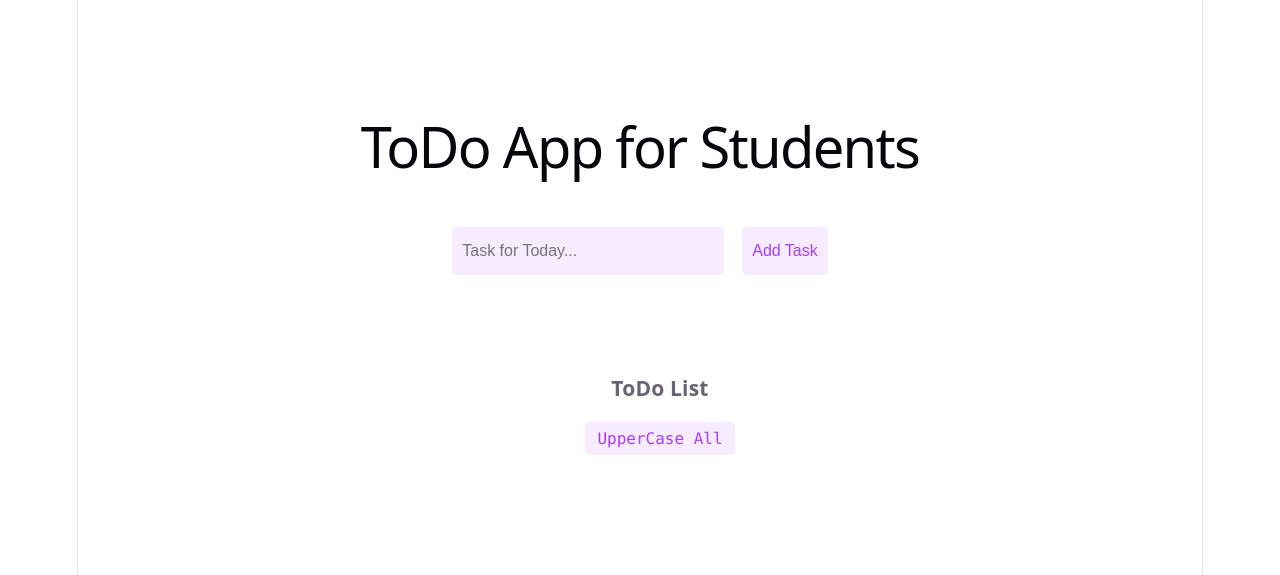
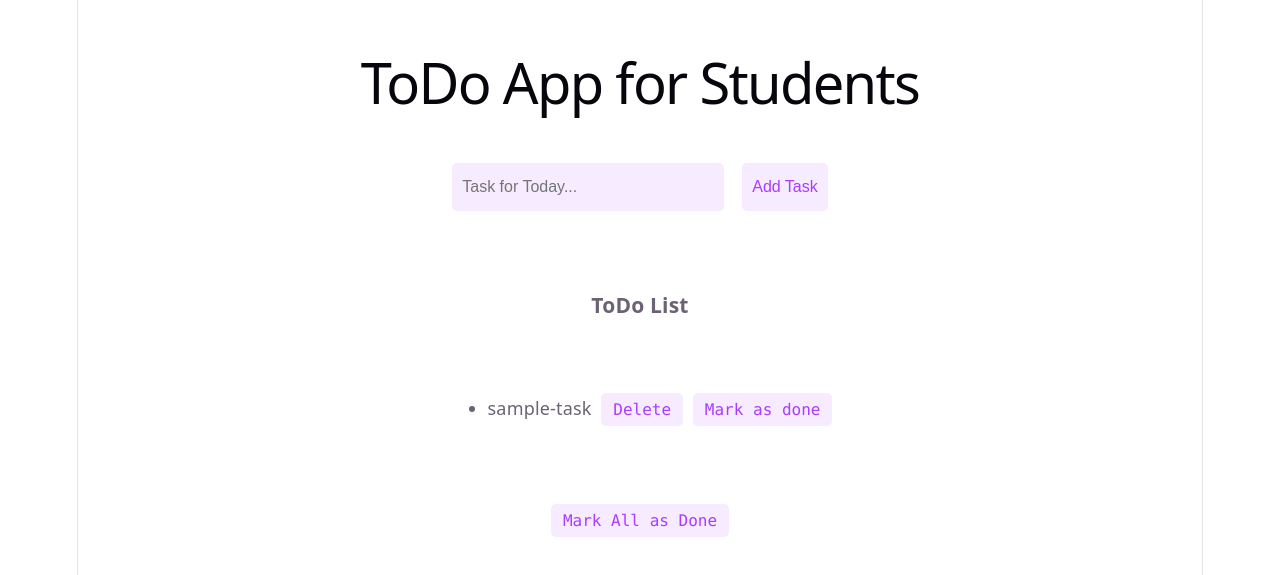
Before and after one commit to buttercup05/React, a React (Vite) app: page / in a window 1280 px wide. Shown: the part 101-676 px from the top of the page. Built offline with nearby package versions, Linux system fonts and the light colour scheme.

Commit message:
Added Mark as done feature

```diff
--- a/src/ToDo.jsx
+++ b/src/ToDo.jsx
@@ -2,12 +2,12 @@ import "./ToDo.css";
 import { useState } from "react";
 
 export default function ToDo () {
-    let [todos, setTodos] = useState([]);
+    let [todos, setTodos] = useState([{ task: "sample-task", isDone : false }]);
     let [newTodo, setNewTodo] = useState("");
     let addNewTask = (event) => {
         if(newTodo.trim() === "") return;
 
-        setTodos([...todos, newTodo]);
+        setTodos((prev) => [...prev, {task: newTodo, isDone : false}]);
         setNewTodo("");
     }
 
@@ -28,7 +28,7 @@ export default function ToDo () {
     let upperCaseAll = () => {
         setTodos((prevTask) => (
             prevTask.map((todo) => {
-                return todo.toUpperCase();
+                return {...todo, task: todo.task.toUpperCase()};
             }))
         )
     };
@@ -37,13 +37,34 @@ export default function ToDo () {
         setTodos((prevTask) => (
             prevTask.map((todo, index) => {
                 if(index === id) {
-                    return todo.toUpperCase();
+                    return {...todo, task:todo.task.toUpperCase()}
                 } else {
                     return todo;
                 }
             }))
         )
     }
+
+    let markAllDone = () => {
+        setTodos((prevTask) => (
+            prevTask.map((todo) => {
+                return {...todo, isDone: true};
+            }))
+        )
+    };
+
+    let markAsDone = (id) => {
+        setTodos((prevTask) => (
+            prevTask.map((todo, index) => {
+                if(index === id) {
+                    return { ...todo, isDone: true};
+                } else {
+                    return todo;
+                }
+            })
+        ))
+    }
+
     return(
         <div className="ToDo">
             <h1>ToDo App for Students</h1>
@@ -51,21 +72,25 @@ export default function ToDo () {
                 <input type="text" placeholder="Task for Today..." value={newTodo} onChange={updateTodoValue} onKeyDown={handleKeyDown}/>
                 <button onClick={addNewTask}>Add Task</button>
             </div>
+            <h3>ToDo List</h3>
             <ul className="list">
-                <h3>ToDo List</h3>
                 {
-                    todos.map((task, index) => (
-                        <li key={index}>
-                            {task}
+                    todos.map((todo, index) => (
+                        <li key={index} style={todo.isDone ? {textDecorationLine : "line-through"} : { } }>
+                            {todo.task}
                             &nbsp;&nbsp;
                             <button className="counter" onClick={() => deleteToDo(index)}>Delete</button>
                             &nbsp;&nbsp;
-                            <button className="counter" onClick={() => upperCaseOne(index)}>Uppercase One</button>
+                            {/* <button className="counter" onClick={() => upperCaseOne(index)}>Uppercase One</button> */}
+                            <button className="counter" onClick={() => markAsDone(index)}>Mark as done</button>
                         </li>
                     ))
                 }
-                <button onClick={upperCaseAll} className="counter">UpperCase All</button>
             </ul>
+            <div>
+                {/* <button onClick={upperCaseAll} className="counter">UpperCase All</button> */}
+                <button onClick={markAllDone} className="counter">Mark All as Done</button>
+            </div>
         </div>
     )
 }
```
